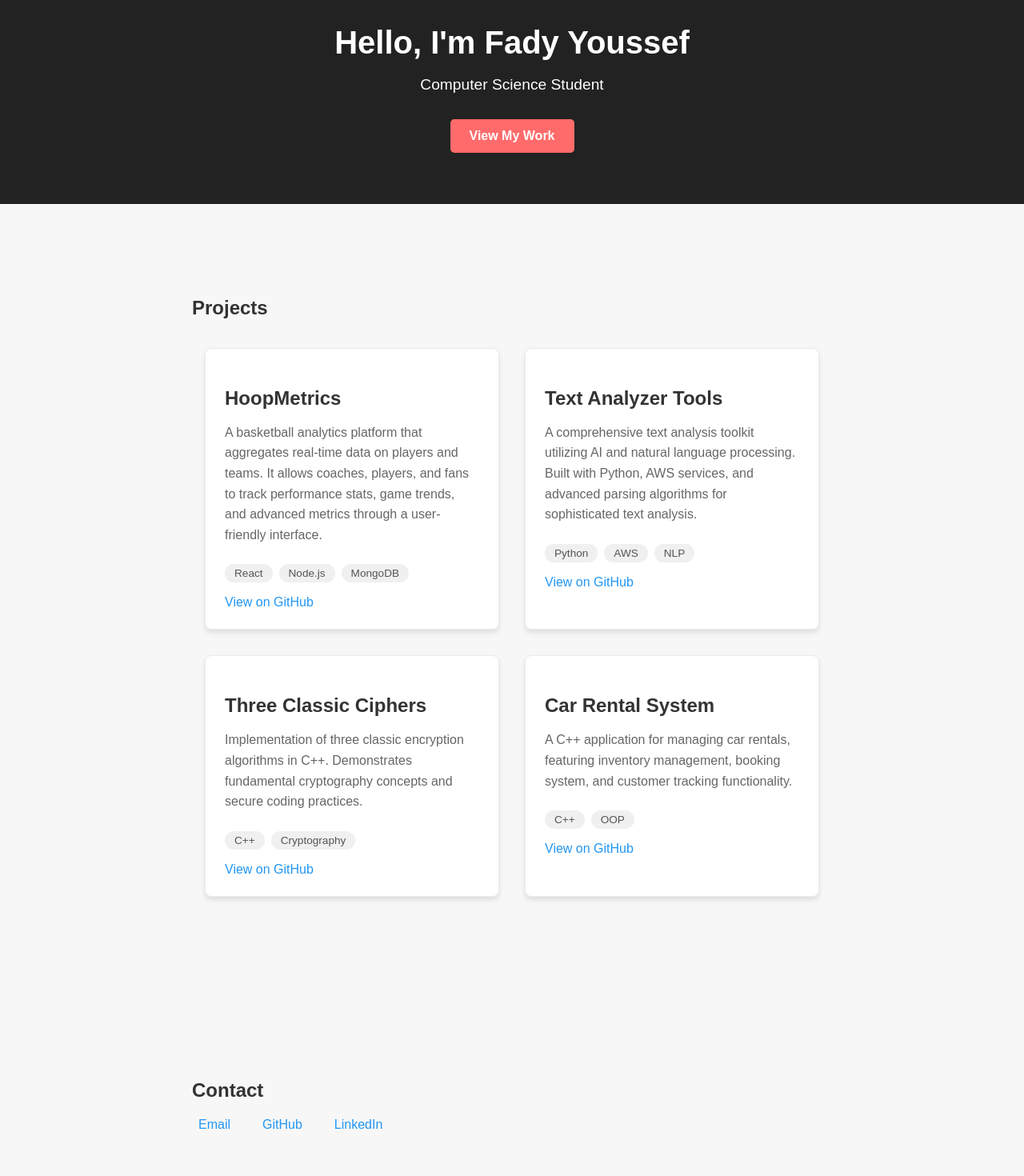
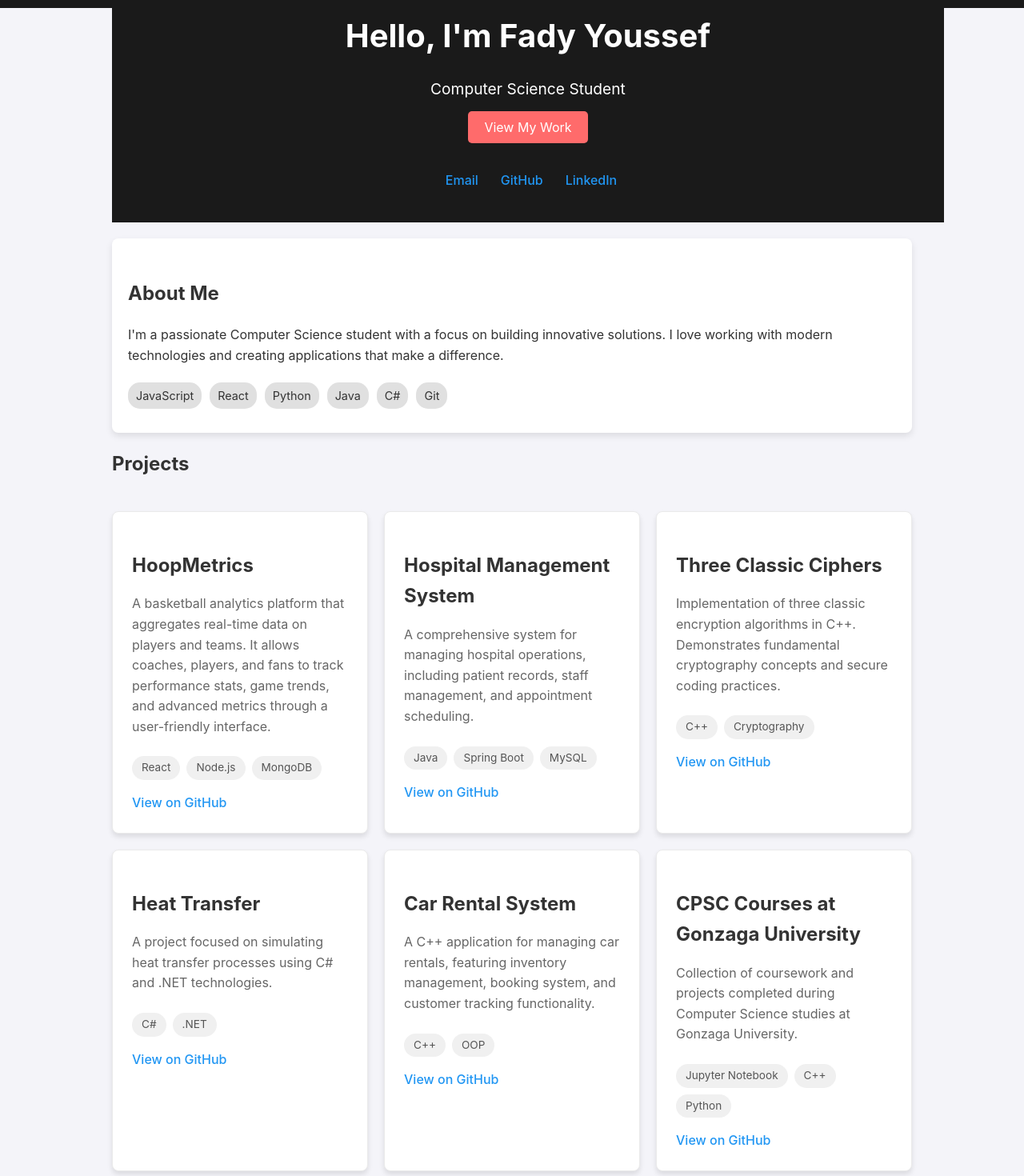
Before and after one commit to JustFady/FY-Portfolio, a React (Vite) app: page / in a window 1280 px wide. Shown: the part 60-1530 px from the top of the page at 80% size. Built offline with nearby package versions, Linux system fonts and the light colour scheme.

Commit message:
good place here if I need to come back.
updated:
Navbar,
sections,
contact & placement,
and projects section

```diff
--- a/src/App.css
+++ b/src/App.css
@@ -1,57 +1,114 @@
 /* src/App.css */
 body {
+  font-family: 'Inter', sans-serif;
+  line-height: 1.6;
+  color: #333;
+  background-color: #f4f4f9; /* Light gray background */
   margin: 0;
-  font-family: Arial, sans-serif;
-  background: #f7f7f7;
-  color: #333;
+  padding: 0;
 }
 
 .app-container {
+  max-width: 1000px;
+  margin: 0 auto;
+  padding: 0 20px;
+}
+
+/* Hero section */
+.hero {
   display: flex;
   flex-direction: column;
+  justify-content: center;
   align-items: center;
+  text-align: center;
+  background-color: #1a1a1a;
+  color: #fff;
+  padding: 40px 20px;
+  width: 100%;
 }
 
-.hero {
-  width: 100%;
-  padding: 4rem 1rem;
-  background: #222;
-  color: #fff;
-  text-align: center;
+.hero-content {
+  margin-bottom: 20px;
 }
 
 .hero h1 {
-  margin-bottom: 1rem;
   font-size: 2.5rem;
+  margin-bottom: 10px;
 }
 
 .hero p {
-  margin-bottom: 2rem;
+  font-size: 1.2rem;
+  margin-bottom: 20px;
+}
+
+.cta {
+  background-color: #ff6b6b;
+  color: #fff;
+  padding: 10px 20px;
+  border-radius: 5px;
+  text-decoration: none;
+  transition: background-color 0.3s ease;
+}
+
+.cta:hover {
+  background-color: #e55a5a;
+}
+
+/* Contact info */
+.contact-info {
+  display: flex;
+  gap: 20px;
+  margin-top: 20px;
+}
+
+.contact-item {
+  display: inline-flex;
+  align-items: center;
+  gap: 0.5rem;
+  color: #2196f3;
+  text-decoration: none;
+  font-weight: 500;
+  transition: color 0.3s ease, transform 0.3s ease;
+}
+
+.contact-item:hover {
+  color: #1976d2;
+  transform: translateY(-3px);
+}
+
+.contact-item i {
   font-size: 1.2rem;
 }
 
-.cta {
-  display: inline-block;
-  background: #ff6b6b;
-  color: #fff;
-  padding: 0.75rem 1.5rem;
-  text-decoration: none;
-  border-radius: 5px;
-  font-weight: bold;
+/* About section */
+.about-section {
+  background-color: #fff;
+  padding: 30px 20px;
+  border-radius: 8px;
+  box-shadow: 0 4px 8px rgba(0, 0, 0, 0.1);
+  margin-top: 20px;
 }
 
-.section {
-  width: 100%;
-  max-width: 800px;
-  margin: 2rem auto;
-  padding: 0 1rem;
+.skills-grid {
+  display: flex;
+  flex-wrap: wrap;
+  gap: 10px;
+  margin-top: 20px;
 }
 
+.skill-tag {
+  background-color: #e0e0e0;
+  padding: 5px 10px;
+  border-radius: 15px;
+  font-size: 0.9rem;
+}
+
+/* Projects section */
 .projects-grid {
   display: grid;
   grid-template-columns: repeat(auto-fit, minmax(300px, 1fr));
-  gap: 2rem;
-  padding: 1rem;
+  gap: 20px;
+  padding: 20px 0;
 }
 
 .project-card {
@@ -113,24 +170,15 @@ body {
   font-size: 1.1rem;
 }
 
-/* Make sure projects section has proper spacing */
-#projects {
-  padding: 4rem 0;
-}
-
-/* Responsive adjustments */
-@media (max-width: 768px) {
-  .projects-grid {
-    grid-template-columns: 1fr;
-  }
-}
-
+/* Footer */
 .footer {
+  text-align: center;
+  padding: 10px 0;
+  color: #000000;
+  bottom: 0;
+  left: 0;
+  right: 0;
   width: 100%;
-  text-align: center;
-  background: #ddd;
-  padding: 1rem;
-  margin-top: 2rem;
 }
 
 /* Navbar styles */
@@ -176,38 +224,9 @@ body {
   color: #ff6b6b;
 }
 
-/* Contact Section */
-.contact-section {
-  padding: 4rem 0;
+/* Responsive adjustments */
+@media (max-width: 768px) {
+  .projects-grid {
+    grid-template-columns: 1fr;
+  }
 }
-
-.contact-links {
-  display: flex;
-  justify-content: flex-start;
-  gap: 2rem;
-  margin-top: 1rem;
-}
-
-.contact-item {
-  display: inline-flex;
-  align-items: center;
-  gap: 0.5rem;
-  color: #2196f3;
-  text-decoration: none;
-  font-weight: 500;
-  transition: color 0.3s ease, transform 0.3s ease;
-}
-
-.contact-item:hover {
-  color: #1976d2;
-  transform: translateY(-3px);
-}
-
-.contact-item i {
-  font-size: 1.2rem;
-}
-
-/* Ensure the contact section has proper spacing */
-#contact {
-  padding: 4rem 0;
-}
--- a/src/App.jsx
+++ b/src/App.jsx
@@ -7,12 +7,45 @@ function App() {
   return (
     <div className="app-container">
       <NavBar />
-      <header className="hero">
-        <h1>Hello, I'm Fady Youssef</h1>
-        <p>Computer Science Student</p>
-        <a href="#projects" className="cta">View My Work</a>
-      </header>
 
+      {/* Hero Section */}
+      <section id="home" className="hero">
+        <div className="hero-content">
+          <h1>Hello, I'm Fady Youssef</h1>
+          <p>Computer Science Student</p>
+          <a href="#projects" className="cta">View My Work</a>
+        </div>
+        <div className="contact-info">
+          <a href="mailto:fyoussef@zagmail.gonzaga.edu" className="contact-item">
+            <i className="fas fa-envelope"></i> Email
+          </a>
+          <a href="https://github.com/JustFady" target="_blank" rel="noopener noreferrer" className="contact-item">
+            <i className="fab fa-github"></i> GitHub
+          </a>
+          <a href="https://www.linkedin.com/in/justfadyy/" target="_blank" rel="noopener noreferrer" className="contact-item">
+            <i className="fab fa-linkedin"></i> LinkedIn
+          </a>
+        </div>
+      </section>
+
+      {/* About Section */}
+      <section id="about" className="section about-section">
+        <h2>About Me</h2>
+        <p>
+          I'm a passionate Computer Science student with a focus on building innovative solutions.
+          I love working with modern technologies and creating applications that make a difference.
+        </p>
+        <div className="skills-grid">
+          <span className="skill-tag">JavaScript</span>
+          <span className="skill-tag">React</span>
+          <span className="skill-tag">Python</span>
+          <span className="skill-tag">Java</span>
+          <span className="skill-tag">C#</span>
+          <span className="skill-tag">Git</span>
+        </div>
+      </section>
+
+      {/* Projects Section */}
       <section id="projects" className="section">
         <h2>Projects</h2>
         <div className="projects-grid">
@@ -30,14 +63,14 @@ function App() {
           </div>
 
           <div className="project-card">
-            <h3>Text Analyzer Tools</h3>
-            <p>A comprehensive text analysis toolkit utilizing AI and natural language processing. Built with Python, AWS services, and advanced parsing algorithms for sophisticated text analysis.</p>
+            <h3>Hospital Management System</h3>
+            <p>A comprehensive system for managing hospital operations, including patient records, staff management, and appointment scheduling.</p>
             <div className="project-tech">
-              <span>Python</span>
-              <span>AWS</span>
-              <span>NLP</span>
+              <span>Java</span>
+              <span>Spring Boot</span>
+              <span>MySQL</span>
             </div>
-            <a href="https://github.com/JustFady/TextAnalyzerTools" className="project-link" target="_blank" rel="noopener noreferrer">
+            <a href="https://github.com/JustFady/HospitalManagement" className="project-link" target="_blank" rel="noopener noreferrer">
               View on GitHub <i className="fab fa-github"></i>
             </a>
           </div>
@@ -55,6 +88,18 @@ function App() {
           </div>
 
           <div className="project-card">
+            <h3>Heat Transfer</h3>
+            <p>A project focused on simulating heat transfer processes using C# and .NET technologies.</p>
+            <div className="project-tech">
+              <span>C#</span>
+              <span>.NET</span>
+            </div>
+            <a href="https://github.com/JustFady/HeatTransfer" className="project-link" target="_blank" rel="noopener noreferrer">
+              View on GitHub <i className="fab fa-github"></i>
+            </a>
+          </div>
+
+          <div className="project-card">
             <h3>Car Rental System</h3>
             <p>A C++ application for managing car rentals, featuring inventory management, booking system, and customer tracking functionality.</p>
             <div className="project-tech">
@@ -65,26 +110,25 @@ function App() {
               View on GitHub <i className="fab fa-github"></i>
             </a>
           </div>
-        </div>
-      </section>
 
-      <section id="contact" className="section contact-section">
-        <h2>Contact</h2>
-        <div className="contact-links">
-          <a href="mailto:fyoussef@zagmail.gonzaga.edu" className="contact-item">
-            <i className="fas fa-envelope"></i> Email
-          </a>
-          <a href="https://github.com/JustFady" target="_blank" rel="noopener noreferrer" className="contact-item">
-            <i className="fab fa-github"></i> GitHub
-          </a>
-          <a href="https://www.linkedin.com/in/justfadyy/" target="_blank" rel="noopener noreferrer" className="contact-item">
-            <i className="fab fa-linkedin"></i> LinkedIn
-          </a>
+          <div className="project-card">
+            <h3>CPSC Courses at Gonzaga University</h3>
+            <p>Collection of coursework and projects completed during Computer Science studies at Gonzaga University.</p>
+            <div className="project-tech">
+              <span>Jupyter Notebook</span>
+              <span>C++</span>
+              <span>Python</span>
+            </div>
+            <a href="https://github.com/JustFady/CPSC_Courses_GU" className="project-link" target="_blank" rel="noopener noreferrer">
+              View on GitHub <i className="fab fa-github"></i>
+            </a>
+          </div>
         </div>
       </section>
 
       <footer className="footer">
-        <p>&copy; {new Date().getFullYear()} Fady Youssef. All rights reserved.</p>
+        <p>Designed & Built by Fady Youssef</p>
+        <p>© 2025 All rights reserved.</p>
       </footer>
     </div>
   );
--- a/src/NavBar.jsx
+++ b/src/NavBar.jsx
@@ -9,7 +9,7 @@ function NavBar() {
           <li><a href="#home">Home</a></li>
           <li><a href="#about">About</a></li>
           <li><a href="#projects">Projects</a></li>
-          <li><a href="#contact">Contact</a></li>
+          {/* <li><a href="#contact">Contact</a></li> */}
         </ul>
       </div>
     </nav>
```
